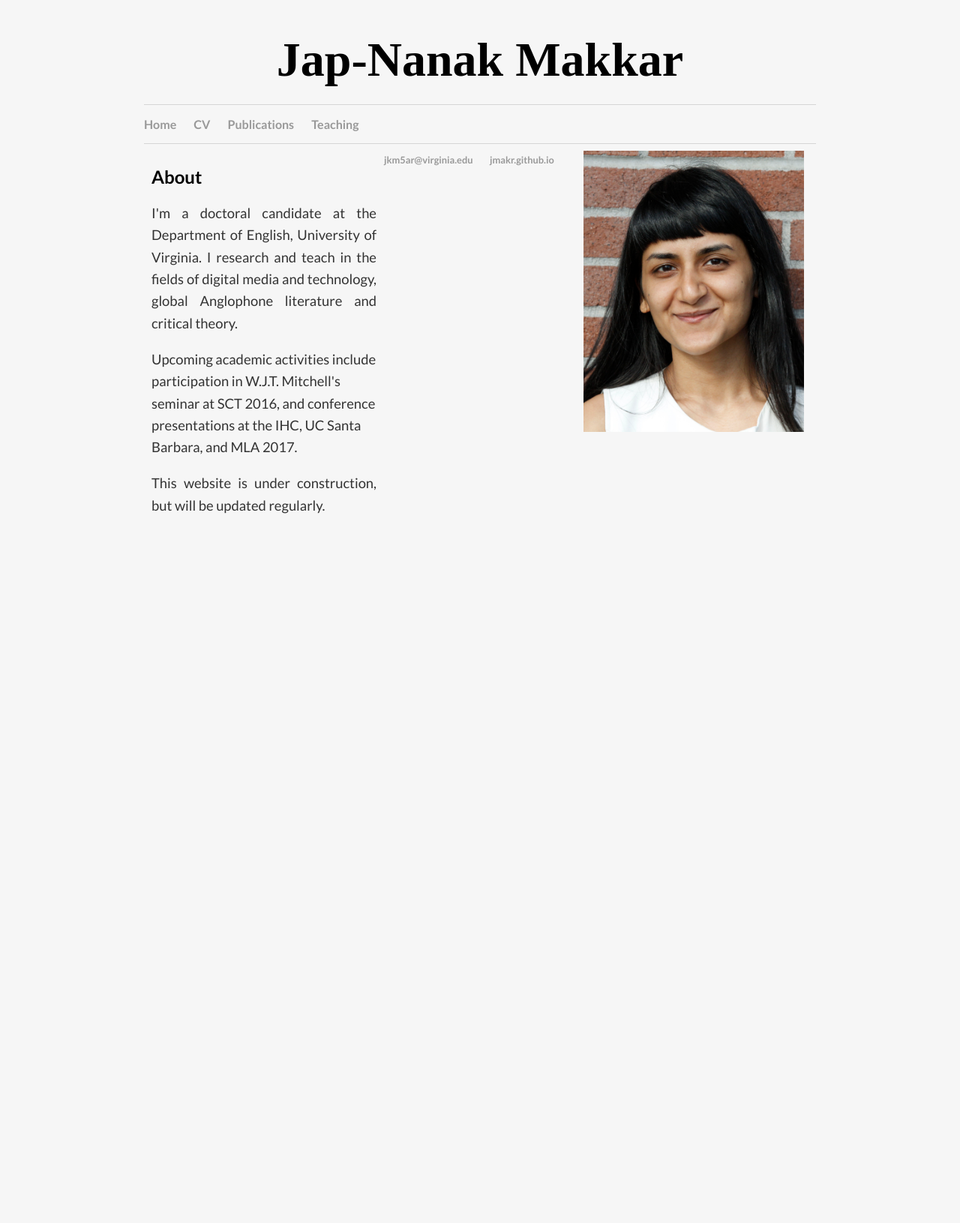
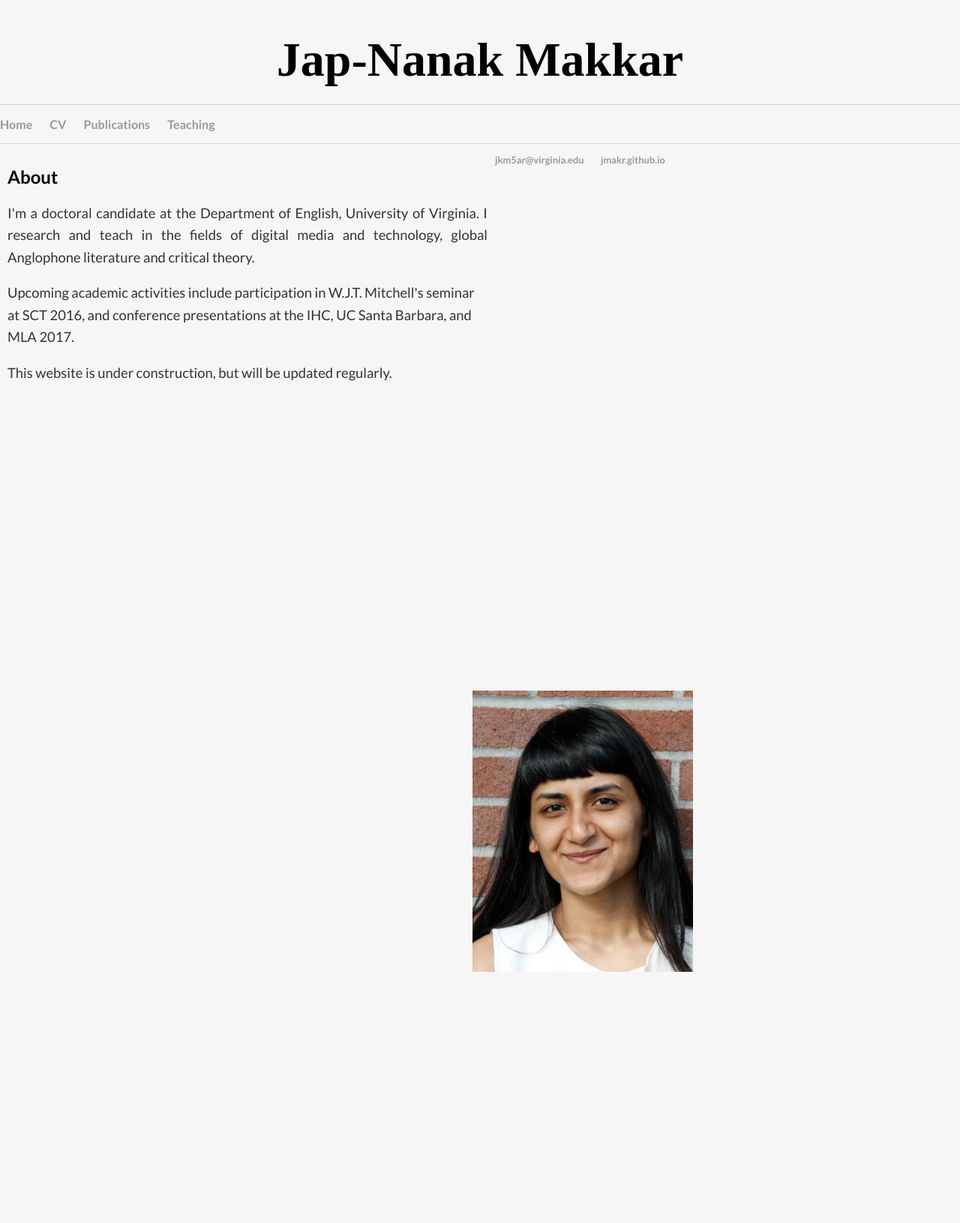
Before and after one commit to jmakr/jmakr.github.io, a Jekyll site: the page built from index.html, in a window 1280 px wide. Shown: the whole page at 75% size. Built offline with Jekyll 4.4.1, drawn with Linux system fonts in a browser that asks for light colours; before the commit the page ends 900 px from its top, so only the background shows below that.

Commit message:
Update main.css

```diff
--- a/css/main.css
+++ b/css/main.css
@@ -25,7 +25,7 @@
     margin-right: auto;
     margin-bottom: auto;
     margin-left: auto;
-    width: 70%;
+    width: 100%;
 }
 
 
@@ -50,16 +50,16 @@
 }
 
 .blurb {
-    width: 300px;
-    height: 300px;
+    width: 50%;
+    height: 700px;
     float: left;
     padding:10px;
 
 }
 
 .image {
-    width: 300px;
-    height: 300px;
+    width: 50%;
+    height: 700px;
     float:right;
     padding:10px;
 
```
